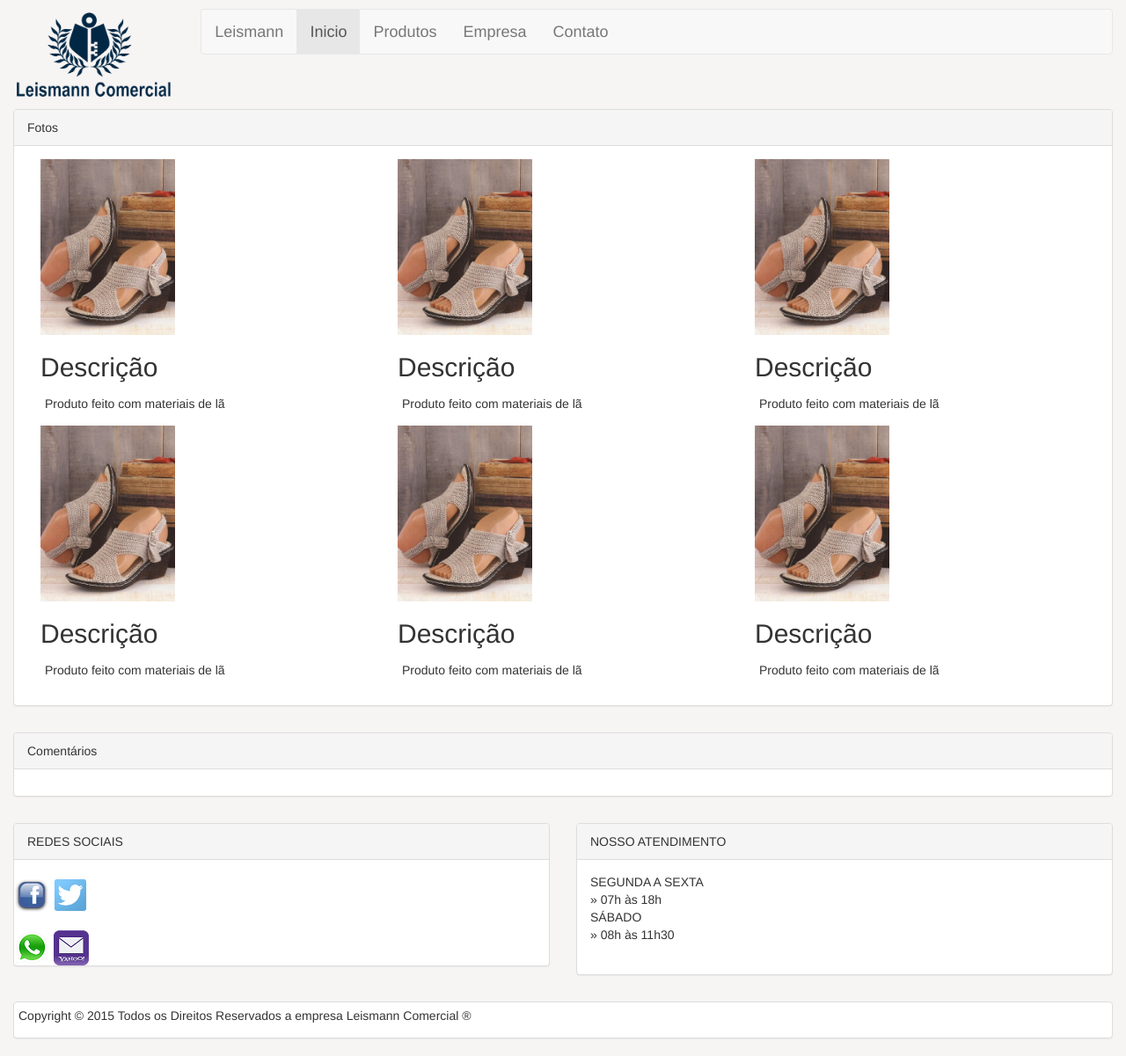
After one commit to RafaelPohlenz/Leinsmann, a PHP site: page /produtos.php in a window 1280 px wide. The commit adds this page. Shown: the whole page at 88% size. Run offline with PHP 8.4, Linux system fonts and the light colour scheme; some libraries are stand-ins or nearby versions.

Commit message:
Produtos

```diff
--- a/empresa.php
+++ b/empresa.php
@@ -31,7 +31,7 @@
 
 
 					A empresa Leismann Comercial foi fundada em março de 2007 no município de caçador por Edson A. Leismann na Rua Brasília,1111-sala 81-b.
-					Ela produz chinelos de lã, botas, pantufas adulto e infantil além de bolas de E.V.A personalizadas para outras empresas.
+					Ela produz chinelos de lã e pelego sintético, botas, pantufas adulto e infantil além de bolas de E.V.A personalizadas para outras empresas.
 					Os tecidos e produtos utilizados na confecção são obtidos através de fornecedores em diversas cidades no estado de SC, PR e SP.
 					Atualmente a empresa conta com 8 funcionários e diversas máquinas de costura industrial para a fabricação de seus produtos. Seu principal meio de divulgação é através de representantes e informativos da cidade.
 
--- a/menu.php
+++ b/menu.php
@@ -17,7 +17,7 @@
 						<div class="collapse navbar-collapse" id="myNavbar">
 							<ul class="nav navbar-nav">
 								<li class="active"><a href="index.php">Inicio</a></li>
-								<li><a href="#">Produtos</a></li>
+								<li><a href="produtos.php">Produtos</a></li>
 								<li><a href="empresa.php">Empresa</a></li>
 								<li><a href="contato.php">Contato</a></li>
 							</ul>
--- /dev/null
+++ b/produtos.php
@@ -0,0 +1,87 @@
+<!DOCTYPE html>
+<html>
+<head>
+	<title>Produtos</title>
+
+	<meta charset="utf-8"/>
+
+	<!-- Latest compiled and minified CSS -->
+	<link rel="stylesheet" href="http://maxcdn.bootstrapcdn.com/bootstrap/3.3.5/css/bootstrap.min.css">
+
+	<!-- jQuery library -->
+	<script src="https://ajax.googleapis.com/ajax/libs/jquery/1.11.3/jquery.min.js"></script>
+
+	<!-- Latest compiled JavaScript -->
+	<script src="http://maxcdn.bootstrapcdn.com/bootstrap/3.3.5/js/bootstrap.min.js"></script>
+
+
+	<link rel="stylesheet" type="text/css" href="style.css">
+
+
+</head>
+<body>
+	<div class="container">
+		<?php include 'menu.php';?>
+
+		<div class="row">
+			<div class="col-sm-12">
+				<div class="panel panel-default">
+					<!-- 	ATENDIMENTO -->
+					<div class="panel-heading">Fotos</div>
+					<div class="panel-body">
+
+						<div class="col-sm-4" >
+							<a href="#"></a><img id="imgb" src="img/chinelo1.jpg" >
+							<h2>Descrição</h2>
+							<p>Produto feito com materiais de lã</p>
+						</div>
+						<div class="col-sm-4" >
+							<img id="imgb" src="img/chinelo1.jpg" >
+							<h2>Descrição</h2>
+							<p>Produto feito com materiais de lã</p>
+						</div>
+						<div class="col-sm-4" >
+							<img id="imgb" src="img/chinelo1.jpg" >
+							<h2>Descrição</h2>
+							<p>Produto feito com materiais de lã</p>
+						</div>
+						<div class="col-sm-4" >
+							<img id="imgb" src="img/chinelo1.jpg" >
+							<h2>Descrição</h2>
+							<p>Produto feito com materiais de lã</p>
+						</div>
+						<div class="col-sm-4" >
+							<img id="imgb" src="img/chinelo1.jpg" >
+							<h2>Descrição</h2>
+							<p>Produto feito com materiais de lã</p>
+						</div>
+							<div class="col-sm-4" >
+							<img id="imgb" src="img/chinelo1.jpg" >
+							<h2>Descrição</h2>
+							<p>Produto feito com materiais de lã</p>
+						</div>
+
+
+					</div>
+				</div>
+			</div>
+
+		</div>
+
+		<div class="row">
+			<div class="col-sm-12">
+				<div class="panel panel-default">
+					<!-- 	ATENDIMENTO -->
+					<div class="panel-heading">Comentários</div>
+					<div class="panel-body">
+
+					</div>
+				</div>
+			</div>
+		</div>
+
+
+		<?php include 'rodape.php'; ?>
+	</div>
+</body>
+</html>
--- a/rodape.php
+++ b/rodape.php
@@ -1,12 +1,12 @@
 <div class="row">
 	<div class="col-sm-6">
 		<div class="panel panel-default">
-			<!-- ... painel todo aqui ... -->
+			<!-- ... Redes sociais mais efeito onmouseover ... -->
 			<div class="panel-heading">REDES SOCIAIS</div><br>
-			<a href="#"><img src="img/fb40.png"></a>
-			<a href="#"><img src="img/tw.png" ></a><br><br>
-			<a href="#"><img src="img/wht41.png"></a>
-			<a href="#"><img src="img/yho.png"></a>
+			<a href="#"><img src="img/fb40.png" border="0" onmouseover="this.src='img/fb40pb.png'" onmouseout="this.src='img/fb40.png'"></a>
+			<a href="#"><img src="img/tw.png" border="0" onmouseover="this.src='img/twpb.png'" onmouseout="this.src='img/tw.png'"></a><br><br>
+			<a href="#"><img src="img/wht41.png"border="0" onmouseover="this.src='img/wht41pb.png'" onmouseout="this.src='img/wht41.png'"></a>
+			<a href="#"><img src="img/yho.png"border="0" onmouseover="this.src='img/yhopb.png'" onmouseout="this.src='img/yho.png'"></a>
 
 		</div>
 	</div>
@@ -16,7 +16,7 @@
 			<!-- 	ATENDIMENTO -->
 			<div class="panel-heading">NOSSO ATENDIMENTO</div>
 			<div class="panel-body">SEGUNDA A SEXTA<br>
-				» 08h às 17h<br>
+				» 07h às 18h<br>
 				SÁBADO<br>
 				» 08h às 11h30 </p>
 			</div>
--- a/style.css
+++ b/style.css
@@ -22,3 +22,6 @@ p{text-align: justify;padding: 5px 5px}
 .panel-body{text-align: justify;}
 
 li{font-size: 18px;}
+
+#imgb{transition: all 0.5s cubic-bezier(0.680, -0.550, 0.265, 1.550);}
+#imgb:hover{transform: scale(1.2); }
```
Also changed, not shown: contato.php (+64 -4 lines), img/fb.png (deleted), img/fb40pb.png (added), img/fone1.jpg (deleted), img/twpb.png (added), img/whats.png (deleted), img/wht41pb.png (added), img/yahoomail.png (deleted), img/yhopb.png (added).
